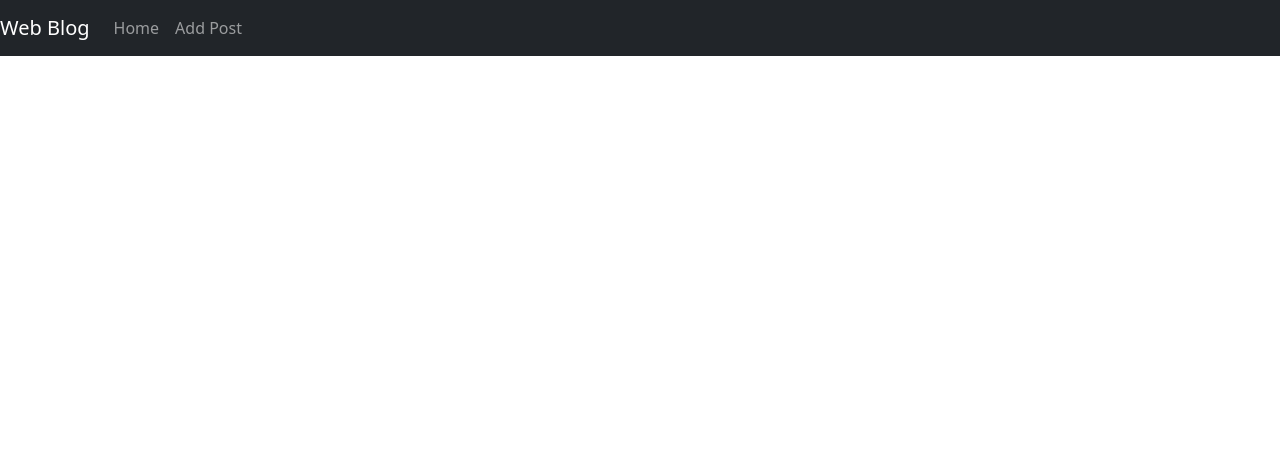
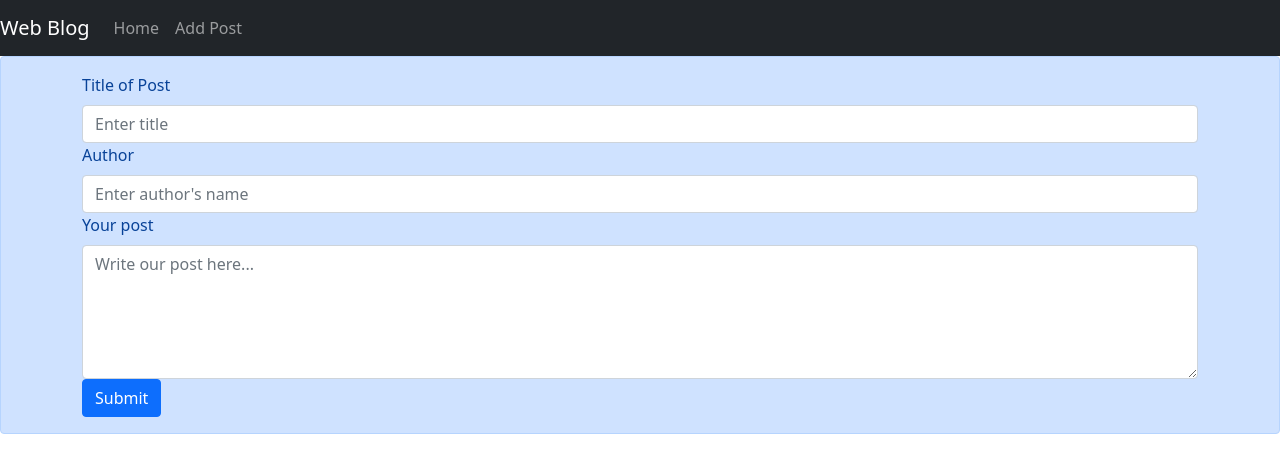
Before and after one commit to szaroket/WebBlog, a React (Create React App) app in the folder frontend/react_app/: page /add-post in a window 1280 px wide. Shown: the top 472 px of the page. Built offline with nearby package versions, Linux system fonts and the light colour scheme; no server answers.

Commit message:
Create form for adding new posts

```diff
--- a/frontend/react_app/src/pages/AddPost.tsx
+++ b/frontend/react_app/src/pages/AddPost.tsx
@@ -1,9 +1,74 @@
-import React from 'react';
+import React, {useState} from 'react';
+import {Alert, Button, Col, Container, Form, Row} from "react-bootstrap";
+import axios from "axios";
 
 const AddPost = () => {
+    const [post, setState] = useState({
+        title: "",
+        content: "",
+        author: "",
+        slug: ""
+    });
+
+    function convertTitleToSlug(title: string) {
+        return title.toLowerCase().replace(/ /g, '-').replace(/[^\w-]+/g, '')
+    }
+
+    const handleChange = (e:any) => {
+        const value = e.target.value;
+        setState({
+            ...post,
+            [e.target.name]: value
+        });
+    };
+
+    const submitPost = (e: any) => {
+        e.preventDefault()
+        const postData = {
+            post_title: post.title,
+            post_content: post.content,
+            post_author: post.author,
+            post_slug: convertTitleToSlug(post.title)
+        }
+        console.log(postData)
+        axios.post("http://127.0.0.1:8000/post/create/", postData)
+            .then((response: any) => {
+                console.log(response);
+            })
+            .catch((e) => {
+                console.error(e);
+            });
+    }
+
     return (
-        <div className="container">
-        </div>
+        <Alert variant='primary'>
+            <Container fluid="md">
+                <Row className="align-items-lg-center">
+                    <Col>
+                        <Form onSubmit={submitPost}>
+                            <Form.Group controlId="formPostTitle">
+                                <Form.Label>Title of Post</Form.Label>
+                                <Form.Control name="title" onChange={handleChange} type="title"
+                                              placeholder="Enter title"/>
+                            </Form.Group>
+                            <Form.Group controlId="formPostAuthor">
+                                <Form.Label>Author</Form.Label>
+                                <Form.Control name="author" onChange={handleChange} type="author"
+                                              placeholder="Enter author's name"/>
+                            </Form.Group>
+                            <Form.Group controlId="formTextarea">
+                                <Form.Label>Your post</Form.Label>
+                                <Form.Control name="content" onChange={handleChange} as="textarea" rows={5} type="textarea"
+                                              placeholder="Write our post here..."/>
+                            </Form.Group>
+                            <Form.Group>
+                                <Button type="submit">Submit</Button>
+                            </Form.Group>
+                        </Form>
+                    </Col>
+                </Row>
+            </Container>
+        </Alert>
     )
 }
 
```
